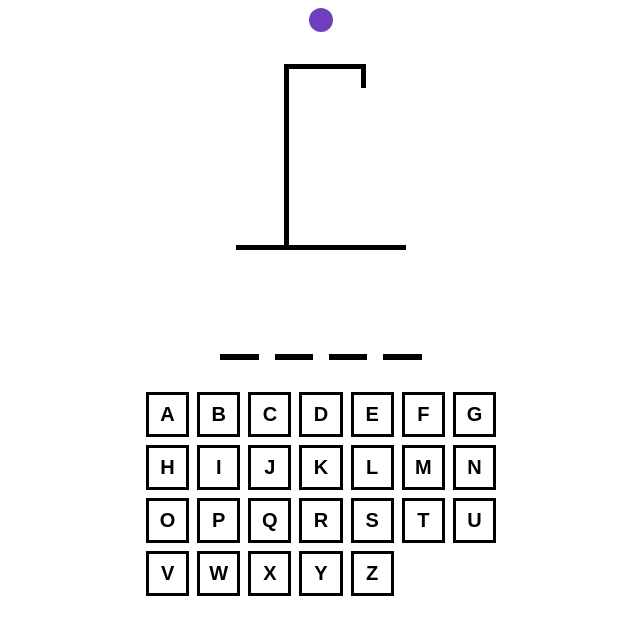
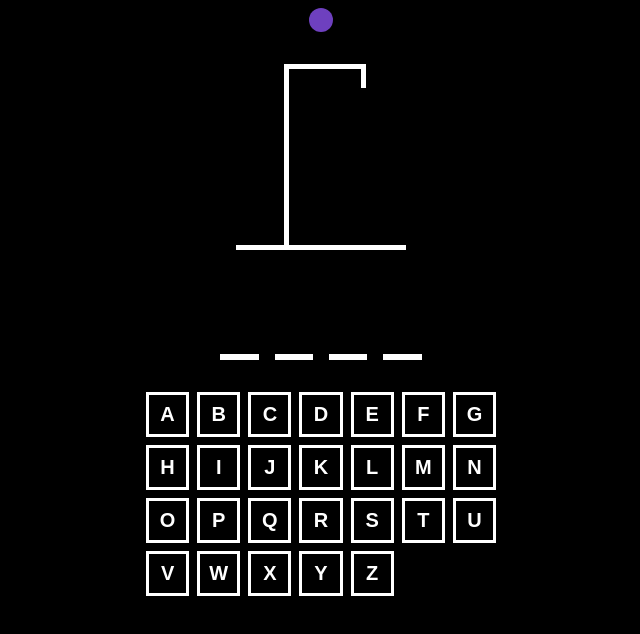
Before and after one commit to slandath/gallows, a React (Vite) app: page / in a window 1280 px wide. Shown: the top 634 px of the page, without its empty margins (319-959 px from the left). Built offline with nearby package versions, Linux system fonts and the light colour scheme.

Commit message:
dark mode enabled

```diff
--- a/index.html
+++ b/index.html
@@ -6,7 +6,7 @@
     <link rel="stylesheet" href="style.css" />
     <title>Gallows</title>
   </head>
-  <body>
+  <body style="background-color: black">
     <div id="root"></div>
     <script type="module" src="/src/main.tsx"></script>
   </body>
--- a/src/App.tsx
+++ b/src/App.tsx
@@ -3,6 +3,8 @@ import { HangmanDrawing } from "./HangmanDrawing";
 import { HangmanWord } from "./HangmandWord";
 import { Keyboard } from "./Keyboard";
 import words from "./wordList.json";
+
+
 
 function getWord() {
   return words[Math.floor(Math.random() * words.length)];
--- a/src/HangmanDrawing.tsx
+++ b/src/HangmanDrawing.tsx
@@ -4,7 +4,7 @@ const HEAD = (
       width: "1.5rem",
       height: "1.5rem",
       borderRadius: "100%",
-      border: ".313rem solid black",
+      border: ".313rem solid white",
       position: "absolute",
       top: "1.5rem",
       right: "1.5rem",
@@ -17,7 +17,7 @@ const BODY = (
     style={{
       width: ".313rem",
       height: "3.25rem",
-      background: "black",
+      background: "white",
       position: "absolute",
       top: "3.5rem",
       right: "2.5rem",
@@ -30,7 +30,7 @@ const RIGHT_ARM = (
     style={{
       width: "2.5rem",
       height: ".313rem",
-      background: "black",
+      background: "white",
       position: "absolute",
       top: "5rem",
       right: 0,
@@ -45,7 +45,7 @@ const LEFT_ARM = (
     style={{
       width: "2.5rem",
       height: ".313rem",
-      background: "black",
+      background: "white",
       position: "absolute",
       top: "5rem",
       right: "2.75rem",
@@ -60,7 +60,7 @@ const RIGHT_LEG = (
     style={{
       width: "3.5rem",
       height: ".313rem",
-      background: "black",
+      background: "white",
       position: "absolute",
       top: "6.5rem",
       right: "-.75rem",
@@ -75,7 +75,7 @@ const LEFT_LEG = (
     style={{
       width: "3.5rem",
       height: ".313rem",
-      background: "black",
+      background: "white",
       position: "absolute",
       top: "6.5rem",
       right: "2.5rem",
@@ -99,7 +99,7 @@ export function HangmanDrawing({ numberOfGuesses }: HangmanDrawingProps) {
         style={{
           height: "1.5rem",
           width: ".313rem",
-          background: "black",
+          background: "white",
           position: "absolute",
           top: 0,
           right: "2.5rem",
@@ -109,7 +109,7 @@ export function HangmanDrawing({ numberOfGuesses }: HangmanDrawingProps) {
         style={{
           height: ".313rem",
           width: "5rem",
-          background: "black",
+          background: "white",
           marginLeft: "3rem",
         }}
       />
@@ -117,7 +117,7 @@ export function HangmanDrawing({ numberOfGuesses }: HangmanDrawingProps) {
         style={{
           height: "11rem",
           width: ".313rem",
-          background: "black",
+          background: "white",
           marginLeft: "3rem",
         }}
       />
@@ -125,7 +125,7 @@ export function HangmanDrawing({ numberOfGuesses }: HangmanDrawingProps) {
       <div style={{
         height: ".313rem",
         width: "10.625rem",
-        background: "black"
+        background: "white"
         }} />
     </div>
   );
--- a/src/HangmandWord.tsx
+++ b/src/HangmandWord.tsx
@@ -20,7 +20,7 @@ export function HangmanWord({ guessedLetters, wordToGuess, reveal= false, }: Han
       {wordToGuess.split("").map((letter, index) => (
         <span
           style={{
-            borderBottom: ".1em solid black",
+            borderBottom: ".1em solid white",
           }}
           key={index}
         >
@@ -29,7 +29,7 @@ export function HangmanWord({ guessedLetters, wordToGuess, reveal= false, }: Han
               visibility: guessedLetters.includes(letter) || reveal
                 ? "visible"
                 : "hidden",
-                color: !guessedLetters.includes(letter) && reveal ? "red" : "black",
+                color: !guessedLetters.includes(letter) && reveal ? "red" : "white",
             }}
           >
             {letter}
--- a/src/Keyboard.module.css
+++ b/src/Keyboard.module.css
@@ -1,6 +1,6 @@
 .btn {
   width: 100%;
-  border: 3px solid black;
+  border: 3px solid white;
   background: none;
   aspect-ratio: 1 / 1;
   font-size: 1.25rem;
@@ -8,12 +8,12 @@
   padding: 0.5rem;
   font-weight: 550;
   cursor: pointer;
-  color: black;
+  color: white;
 }
 
 .btn.active {
-  background-color: hsl(125, 100%, 50%);
-  color: black;
+  background-color: hsl(125, 100%, 30%);
+  color: white;
 }
 .btn.inactive {
   opacity: 0.3;
@@ -21,5 +21,5 @@
 
 .btn:hover:not(:disabled),
 .btn:focus:not(:disabled) {
-  background-color: hsl(200, 100%, 75%);
+  background-color: hsl(225, 100%, 50%);
 }
```
